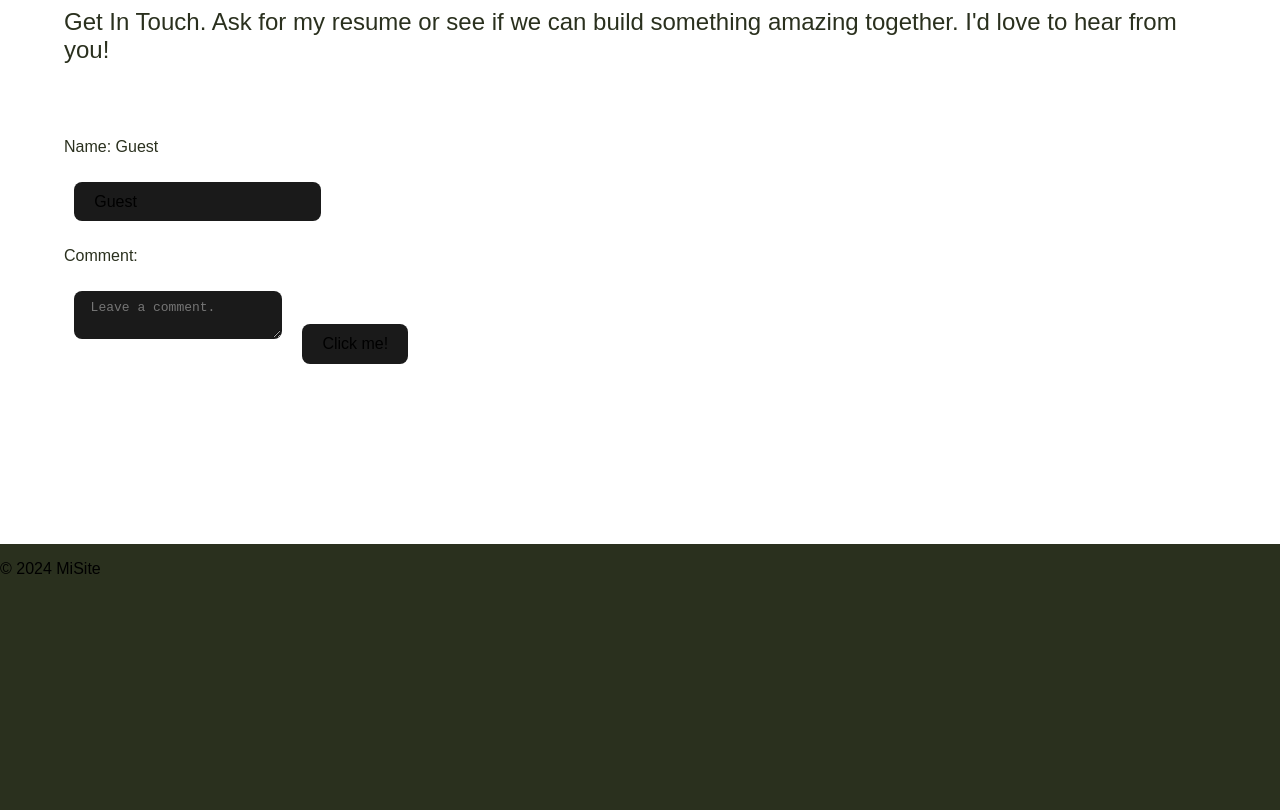
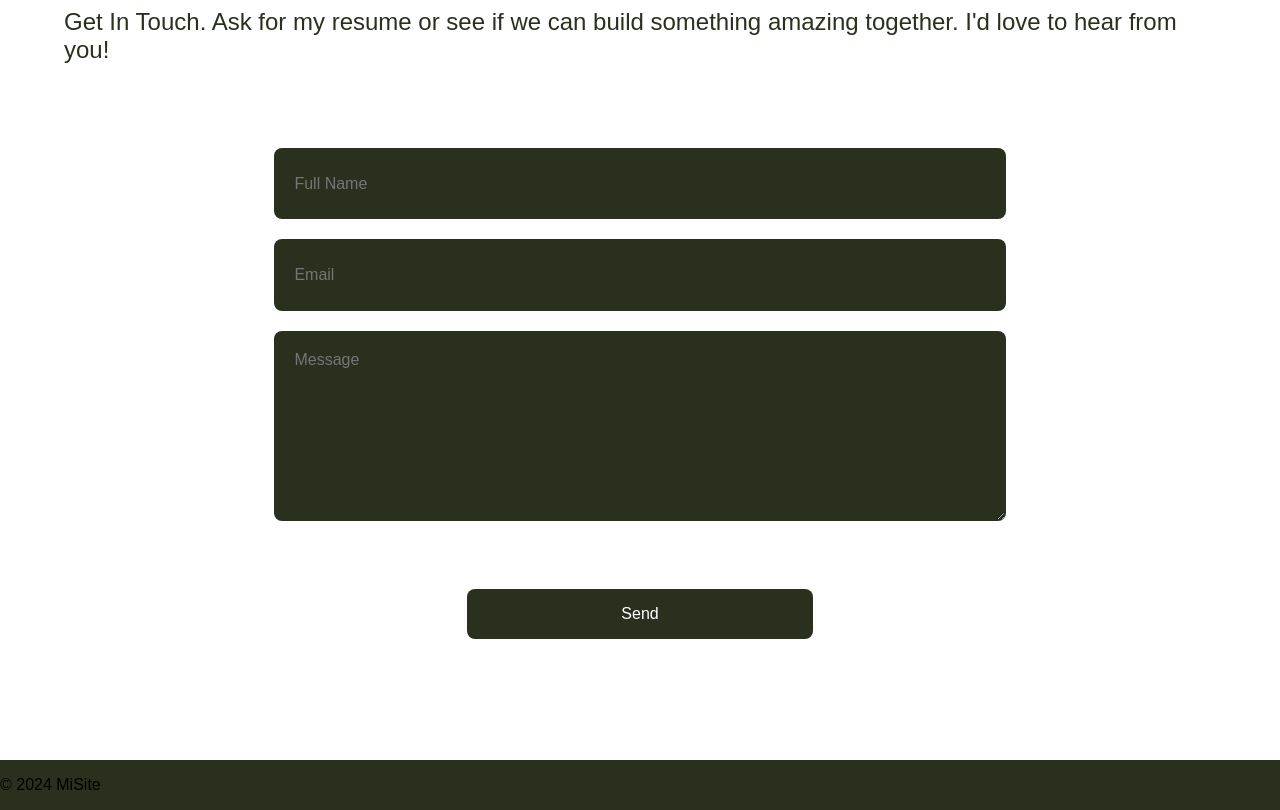
Before and after one commit to JulietaStorino/MyWebsite, a React (Vite) app: page / in a window 1280 px wide. Shown: the part 3920-4730 px from the top of the page. Before the commit the page ends 4514 px from the top, so only its background shows below. Built offline with nearby package versions, Linux system fonts and the light colour scheme.

Commit message:
Contact avanced

```diff
--- a/src/Contact.jsx
+++ b/src/Contact.jsx
@@ -1,39 +1,21 @@
-
-import React, {useState} from 'react';
 
 function Contact() {
 
-    const [name, setName] = useState("Guest");
-    const [comment, setComment] = useState("");
-
-    function handleNameChange(event){
-        setName(event.target.value);
-    }
-
-    function handleCommentChange(event){
-        setComment(event.target.value);
-    }
-
-    let count = 0; // 'let' means that might be reassigned - if not, use 'const'
-
-    const handleClick = (name,e) => {
-      count++;
-      console.log(`Button clicked ${count} times by ${name}`);
-      e.target.textContent = "OUCH!"
-    };
 
     return (
         <div className="Contact">
-            <h1><span>Contact</span><br/>Get In Touch. Ask for my resume or see if we can build something amazing together. I'd love to hear from you!</h1>
+            <h1>
+                <span>Contact</span>
+                <br/>
+                Get In Touch. Ask for my resume or see if we can build something amazing together. I'd love to hear from you!
+            </h1>
 
-            <p>Name: {name}</p>
-
-            <input type="text" value={name} onChange={handleNameChange} />
-
-            <p>Comment: {comment}</p>
-            <textarea value={comment} onChange={handleCommentChange} placeholder="Leave a comment."/>
-
-            <button className="button" onDoubleClick={(e) => handleClick("Bro",e)}>Click me!</button>
+            <form action="https://formsubmit.co/el/banise" method="POST">
+                <input type="text" placeholder="Full Name" required/>
+                <input type="email" placeholder="Email" required/>
+                <textarea placeholder="Message" required/>
+                <button>Send</button>
+            </form>
         </div>
     );
 }
--- a/src/index.css
+++ b/src/index.css
@@ -12,46 +12,6 @@ body {
   padding: 0;
 }
 
-input {
-  border-radius: 8px;
-  border: 1px solid transparent;
-  padding: 0.6em 1.2em;
-  margin: 10px 10px;
-  font-size: 1em;
-  font-weight: 500;
-  background-color: #1a1a1a;
-  cursor: pointer;
-  transition: border-color 0.25s;
-}
-
-input:hover {
-  border-color: #646cff;
-}
-
-input:focus, input:focus-visible {
-  outline: 4px auto -webkit-focus-ring-color;
-}
-
-textarea {
-  border-radius: 8px;
-  border: 1px solid transparent;
-  padding: 0.6em 1.2em;
-  margin: 10px 10px;
-  font-size: 1em;
-  font-weight: 500;
-  background-color: #1a1a1a;
-  cursor: pointer;
-  transition: border-color 0.25s;
-}
-
-textarea:hover {
-  border-color: #646cff;
-}
-
-textarea:focus, textarea:focus-visible {
-  outline: 4px auto -webkit-focus-ring-color;
-}
-
 h1 {
   font-weight: 100;
   font-size: 1.5rem;
@@ -61,27 +21,6 @@ h1 {
 
 span {
   font-size: 3rem;
-}
-
-button {
-  border-radius: 8px;
-  border: 1px solid transparent;
-  padding: 0.6em 1.2em;
-  margin: 10px 10px;
-  font-size: 1em;
-  font-weight: 500;
-  font-family: inherit;
-  background-color: #1a1a1a;
-  cursor: pointer;
-  transition: border-color 0.25s;
-}
-
-button:hover {
-  border-color: #646cff;
-}
-button:focus,
-button:focus-visible {
-  outline: 4px auto -webkit-focus-ring-color;
 }
 
 /* Header */
@@ -256,12 +195,54 @@ button:focus-visible {
 
 .Contact{
   width: full;
-  height: 600px;
+  height: full;
   padding: 5%;
   margin-left: 0%;
   margin-right: 0%;
   background-color: rgb(255, 255, 255);
   color: rgb(42, 48, 30);;
+  display: flex;
+  flex-direction: column;
+}
+
+.Contact form{
+  display: flex;
+  flex-direction: column;
+  align-items: center;
+  justify-content: center;
+}
+
+.Contact input, textarea, button {
+  border-radius: 8px;
+  border: 1px solid transparent;
+  padding: 0.6em 1.2em;
+  margin: 10px 10px;
+  font-size: 1em;
+  font-weight: 500;
+  background-color: rgb(42, 48, 30);
+  color: rgb(255, 255, 255);
+  cursor: pointer;
+  transition: border-color 0.25s;
+}
+
+.Contact textarea {
+  height: 150px;
+  width: 60%;
+  font-family: "Mada", sans-serif;
+  padding-top: 1.2em;
+  padding-bottom: 1.2em;
+}
+
+.Contact input {
+  width: 60%;
+  height: 50px;
+}
+
+.Contact button {
+  width: 30%;
+  height: 50px;
+  margin-top: 5%;
+  margin-bottom: 5%;
 }
 
 @media (max-width: 1200px){
```
